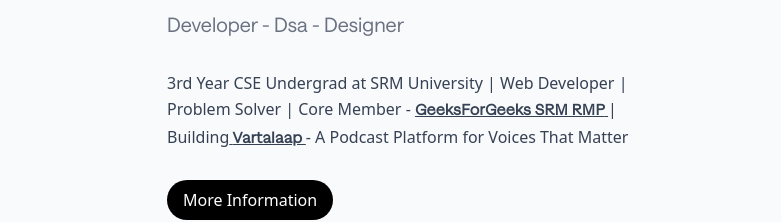
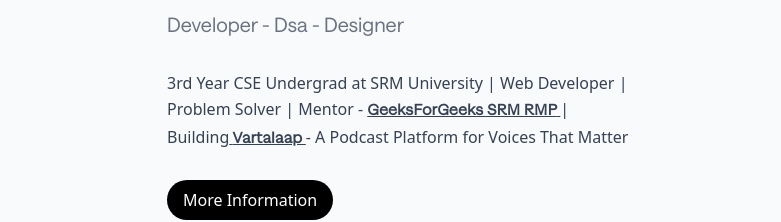
Before and after one commit to dhanush-adi/Portfolio, a React (Vite) app: page / in a window 1280 px wide. Shown: the part 158-380 px from the top of the page, without its empty margins (241-1022 px from the left). Built offline with nearby package versions, Linux system fonts and the light colour scheme; a web font is replaced by a local one.

Commit message:
Initial commit

```diff
--- a/src/components/V1.jsx
+++ b/src/components/V1.jsx
@@ -55,7 +55,7 @@ const V1 = () => {
 
             <p className="font-Saans text-[15px] sm:text-[16px] text-gray-700 mb-3 leading-relaxed">
               3rd Year CSE Undergrad at SRM University | Web Developer | Problem
-              Solver | Core Member -{" "}
+              Solver | Mentor -{" "}
               <a
                 href=" https://gfgsrmrmp.vercel.app/ "
                 className="font-bold font-maga hover:text-2xl duration-300 underline"
```
